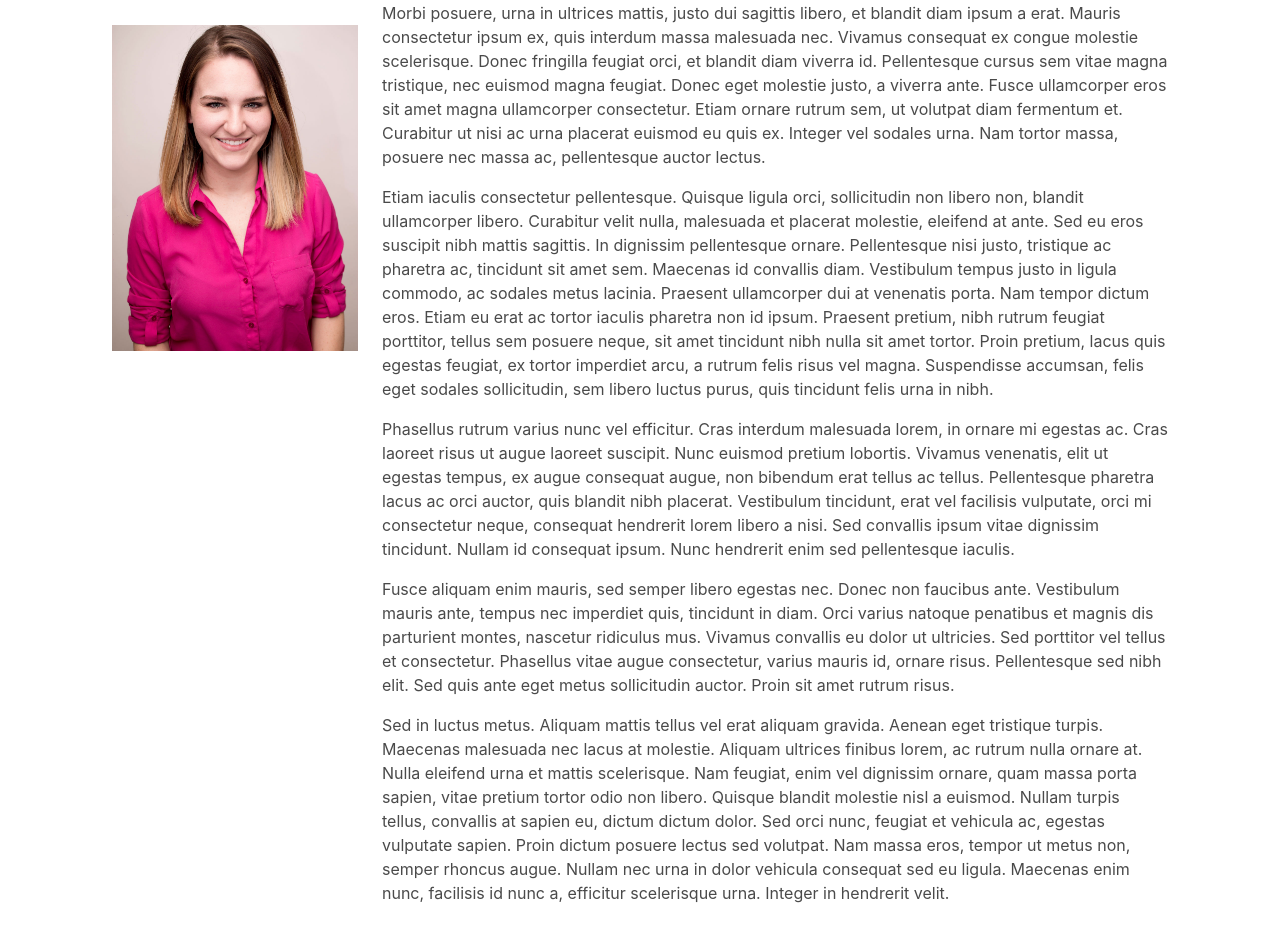
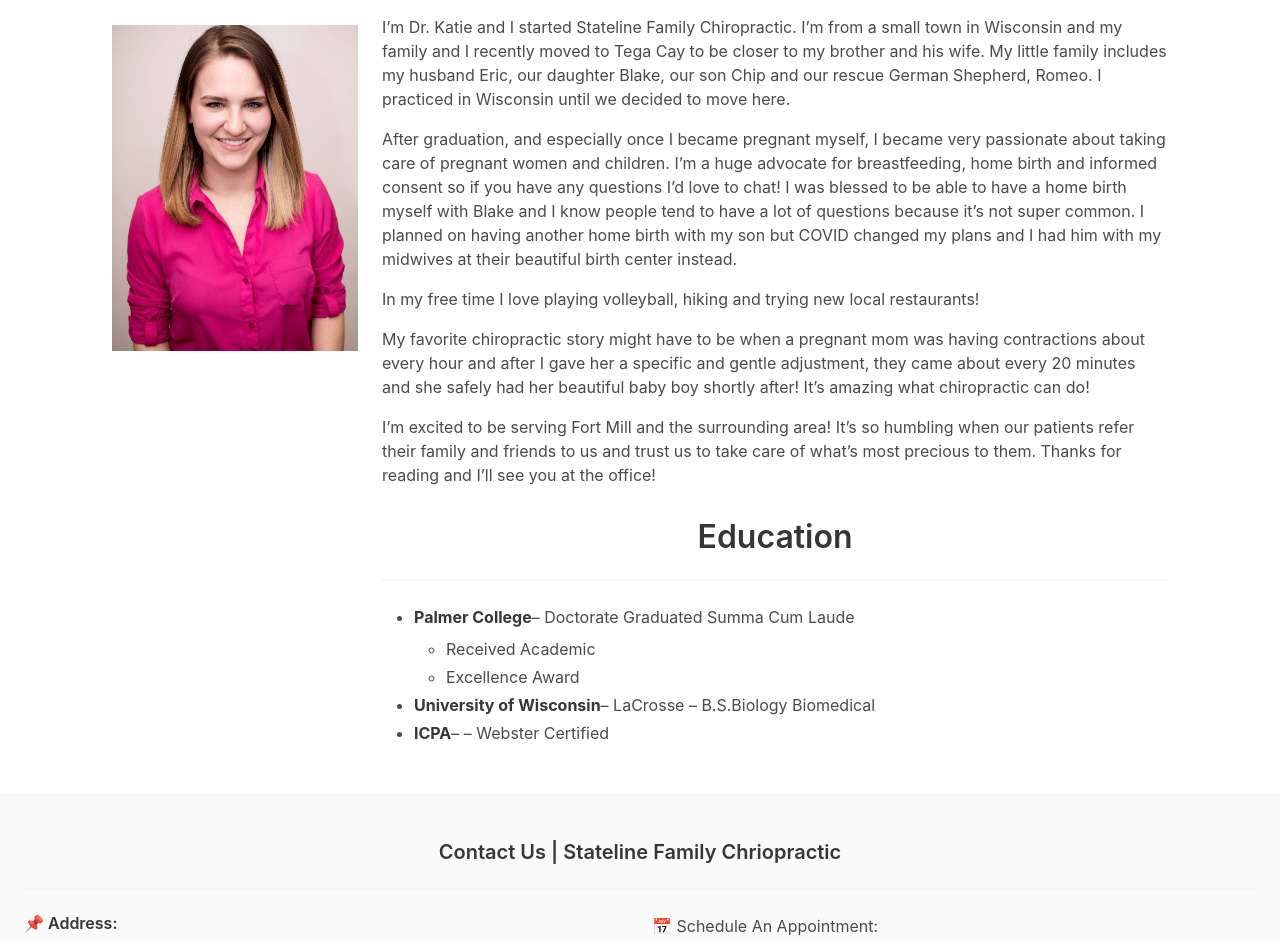
Before and after one commit to sempercuriosus/stateline-fc, a React (Vite) app: page / in a window 1280 px wide. Shown: the part 171-1112 px from the top of the page. Built offline with nearby package versions, Linux system fonts and the light colour scheme.

Commit message:
updated components

```diff
--- a/src/components/footer/footer.jsx
+++ b/src/components/footer/footer.jsx
@@ -3,38 +3,38 @@
     <footer
       id='footer'
       className='footer content'>
+      <div className='title is-5 has-text-centered'>
+        Contact Us | Stateline Family Chriopractic
+      </div>
+      <hr />
       <div
         id='contact'
         className='columns'>
         <div className='column'>
-          <div className='title is-5'>
-            Contact Us | Stateline Family Chriopractic
-          </div>
           <div>
-            <div className='title is-6'>📌 Address:</div>
+            <p className='title is-6'>📌 Address:</p>
             <p>856 Gold Hill Road #103</p>
             <p>Fort Mill, SC 29708</p>
             <p>Located Inside Kane Family Chiropractic</p>
+
             <br />
-            <div>
+
+            <p>
               <span className='title is-6'>📱 Phone: </span>
-              803-358-8340
-            </div>
-
-            <p></p>
+            </p>
+            <p>803-358-8340</p>
           </div>
         </div>
 
         <div className='column'>
-          <div>
-            <a
-              href='statelinefamilychiro.janeapp.com'
-              target='_blank'
-              rel='noreferrer'>
-              Schedule An Appointment!
-            </a>
-            <div>statelinefamilychiro.janeapp.com</div>
-          </div>
+          <p>📅 Schedule An Appointment:</p>
+
+          <a
+            href='statelinefamilychiro.janeapp.com'
+            target='_blank'
+            rel='noreferrer'>
+            statelinefamilychiro.janeapp.com
+          </a>
         </div>
       </div>
       <div className='content has-text-centered'>
--- a/src/components/nav/nav.jsx
+++ b/src/components/nav/nav.jsx
@@ -35,15 +35,17 @@
 
           <a className='navbar-item'>Contact</a>
 
+          <a className='navbar-item'>About</a>
+
           <div className='navbar-item has-dropdown is-hoverable'>
             <a className='navbar-link'>Services</a>
 
             <div className='navbar-dropdown'>
-              <a className='navbar-item'>About</a>
-              <a className='navbar-item'>Jobs</a>
-              <a className='navbar-item'>Contact</a>
+              <a className='navbar-item'>Service 1</a>
+              <a className='navbar-item'>Service 2</a>
+              <a className='navbar-item'>Service 3</a>
               <hr className='navbar-divider' />
-              <a className='navbar-item'>Report an issue</a>
+              <a className='navbar-item'>FAQs</a>
             </div>
           </div>
         </div>
--- a/src/pages/about.jsx
+++ b/src/pages/about.jsx
@@ -4,6 +4,7 @@
       <div className=' columns'>
         <aside className='column is-one-quarter'>
           <h2 className='title is-3'>Dr. Katie Hulse, DC</h2>
+
           <img
             src='src/assets/dr-katie-pic.jpg'
             alt='Dr. Katie Picture'
@@ -11,79 +12,74 @@
             // width={245}
             className='image'></img>
         </aside>
+
         <div className='column content'>
+          <h1 className='title has-text-centered'>Meet Dr. Katie</h1>
+          <hr />
+
           <p>
-            Lorem ipsum dolor sit amet, consectetur adipiscing elit. Nullam
-            faucibus ultricies dapibus. Nulla ac blandit ipsum, et vestibulum
-            diam. Suspendisse ornare nunc quis lacus rutrum, ac sollicitudin leo
-            feugiat. Class aptent taciti sociosqu ad litora torquent per conubia
-            nostra, per inceptos himenaeos. Morbi posuere, urna in ultrices
-            mattis, justo dui sagittis libero, et blandit diam ipsum a erat.
-            Mauris consectetur ipsum ex, quis interdum massa malesuada nec.
-            Vivamus consequat ex congue molestie scelerisque. Donec fringilla
-            feugiat orci, et blandit diam viverra id. Pellentesque cursus sem
-            vitae magna tristique, nec euismod magna feugiat. Donec eget
-            molestie justo, a viverra ante. Fusce ullamcorper eros sit amet
-            magna ullamcorper consectetur. Etiam ornare rutrum sem, ut volutpat
-            diam fermentum et. Curabitur ut nisi ac urna placerat euismod eu
-            quis ex. Integer vel sodales urna. Nam tortor massa, posuere nec
-            massa ac, pellentesque auctor lectus.
+            I’m Dr. Katie and I started Stateline Family Chiropractic. I’m from
+            a small town in Wisconsin and my family and I recently moved to Tega
+            Cay to be closer to my brother and his wife. My little family
+            includes my husband Eric, our daughter Blake, our son Chip and our
+            rescue German Shepherd, Romeo. I practiced in Wisconsin until we
+            decided to move here.
           </p>
 
           <p>
-            Etiam iaculis consectetur pellentesque. Quisque ligula orci,
-            sollicitudin non libero non, blandit ullamcorper libero. Curabitur
-            velit nulla, malesuada et placerat molestie, eleifend at ante. Sed
-            eu eros suscipit nibh mattis sagittis. In dignissim pellentesque
-            ornare. Pellentesque nisi justo, tristique ac pharetra ac, tincidunt
-            sit amet sem. Maecenas id convallis diam. Vestibulum tempus justo in
-            ligula commodo, ac sodales metus lacinia. Praesent ullamcorper dui
-            at venenatis porta. Nam tempor dictum eros. Etiam eu erat ac tortor
-            iaculis pharetra non id ipsum. Praesent pretium, nibh rutrum feugiat
-            porttitor, tellus sem posuere neque, sit amet tincidunt nibh nulla
-            sit amet tortor. Proin pretium, lacus quis egestas feugiat, ex
-            tortor imperdiet arcu, a rutrum felis risus vel magna. Suspendisse
-            accumsan, felis eget sodales sollicitudin, sem libero luctus purus,
-            quis tincidunt felis urna in nibh.
+            After graduation, and especially once I became pregnant myself, I
+            became very passionate about taking care of pregnant women and
+            children. I’m a huge advocate for breastfeeding, home birth and
+            informed consent so if you have any questions I’d love to chat! I
+            was blessed to be able to have a home birth myself with Blake and I
+            know people tend to have a lot of questions because it’s not super
+            common. I planned on having another home birth with my son but COVID
+            changed my plans and I had him with my midwives at their beautiful
+            birth center instead.
           </p>
 
           <p>
-            Phasellus rutrum varius nunc vel efficitur. Cras interdum malesuada
-            lorem, in ornare mi egestas ac. Cras laoreet risus ut augue laoreet
-            suscipit. Nunc euismod pretium lobortis. Vivamus venenatis, elit ut
-            egestas tempus, ex augue consequat augue, non bibendum erat tellus
-            ac tellus. Pellentesque pharetra lacus ac orci auctor, quis blandit
-            nibh placerat. Vestibulum tincidunt, erat vel facilisis vulputate,
-            orci mi consectetur neque, consequat hendrerit lorem libero a nisi.
-            Sed convallis ipsum vitae dignissim tincidunt. Nullam id consequat
-            ipsum. Nunc hendrerit enim sed pellentesque iaculis.
+            In my free time I love playing volleyball, hiking and trying new
+            local restaurants!
           </p>
 
           <p>
-            Fusce aliquam enim mauris, sed semper libero egestas nec. Donec non
-            faucibus ante. Vestibulum mauris ante, tempus nec imperdiet quis,
-            tincidunt in diam. Orci varius natoque penatibus et magnis dis
-            parturient montes, nascetur ridiculus mus. Vivamus convallis eu
-            dolor ut ultricies. Sed porttitor vel tellus et consectetur.
-            Phasellus vitae augue consectetur, varius mauris id, ornare risus.
-            Pellentesque sed nibh elit. Sed quis ante eget metus sollicitudin
-            auctor. Proin sit amet rutrum risus.
+            My favorite chiropractic story might have to be when a pregnant mom
+            was having contractions about every hour and after I gave her a
+            specific and gentle adjustment, they came about every 20 minutes and
+            she safely had her beautiful baby boy shortly after! It’s amazing
+            what chiropractic can do!
           </p>
 
           <p>
-            Sed in luctus metus. Aliquam mattis tellus vel erat aliquam gravida.
-            Aenean eget tristique turpis. Maecenas malesuada nec lacus at
-            molestie. Aliquam ultrices finibus lorem, ac rutrum nulla ornare at.
-            Nulla eleifend urna et mattis scelerisque. Nam feugiat, enim vel
-            dignissim ornare, quam massa porta sapien, vitae pretium tortor odio
-            non libero. Quisque blandit molestie nisl a euismod. Nullam turpis
-            tellus, convallis at sapien eu, dictum dictum dolor. Sed orci nunc,
-            feugiat et vehicula ac, egestas vulputate sapien. Proin dictum
-            posuere lectus sed volutpat. Nam massa eros, tempor ut metus non,
-            semper rhoncus augue. Nullam nec urna in dolor vehicula consequat
-            sed eu ligula. Maecenas enim nunc, facilisis id nunc a, efficitur
-            scelerisque urna. Integer in hendrerit velit.
+            I’m excited to be serving Fort Mill and the surrounding area! It’s
+            so humbling when our patients refer their family and friends to us
+            and trust us to take care of what’s most precious to them. Thanks
+            for reading and I’ll see you at the office!
           </p>
+
+          <h1 className='title has-text-centered'>Education</h1>
+          <hr />
+
+          <ul>
+            <li>
+              <strong>Palmer College</strong>– Doctorate Graduated Summa Cum
+              Laude
+              <ul>
+                <li>Received Academic</li>
+                <li>Excellence Award</li>
+              </ul>
+            </li>
+
+            <li>
+              <strong>University of Wisconsin</strong>– LaCrosse – B.S.Biology
+              Biomedical
+            </li>
+
+            <li>
+              <strong>ICPA</strong>– – Webster Certified
+            </li>
+          </ul>
         </div>
       </div>
     </div>
```
